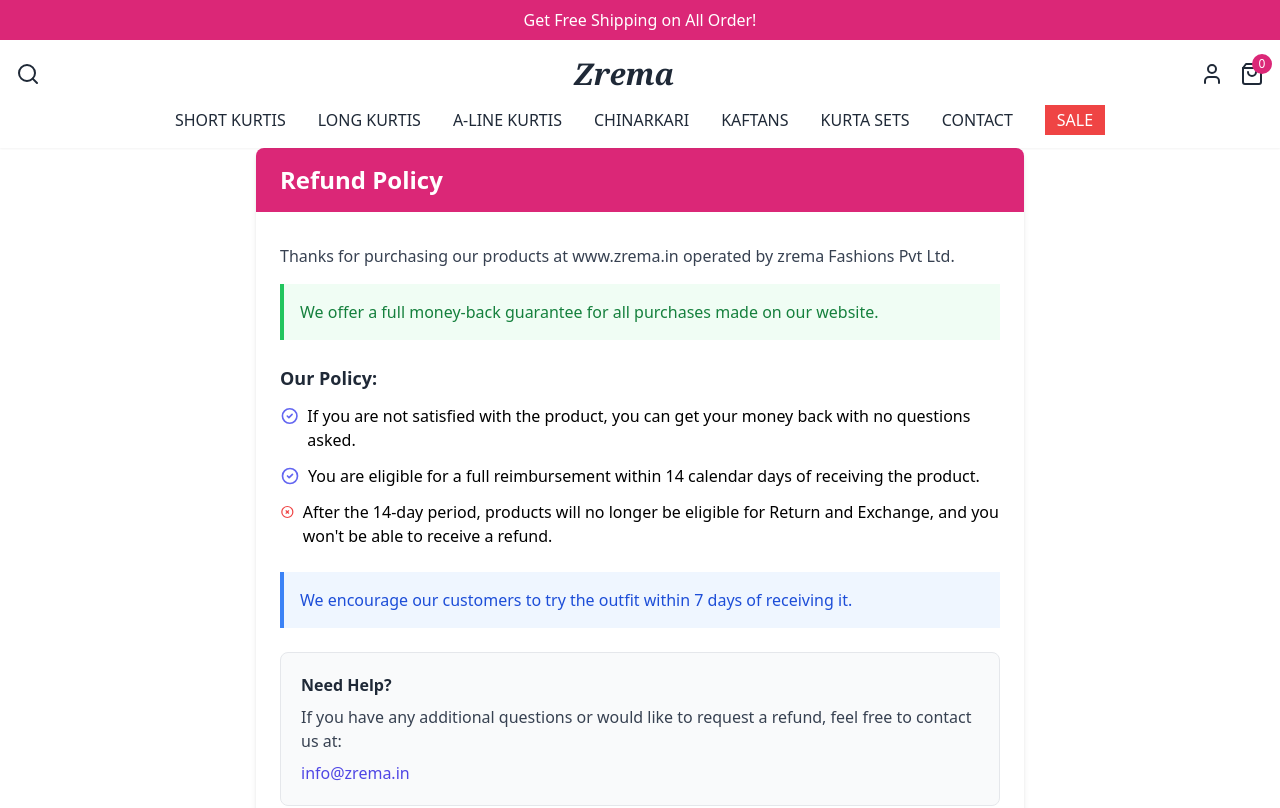
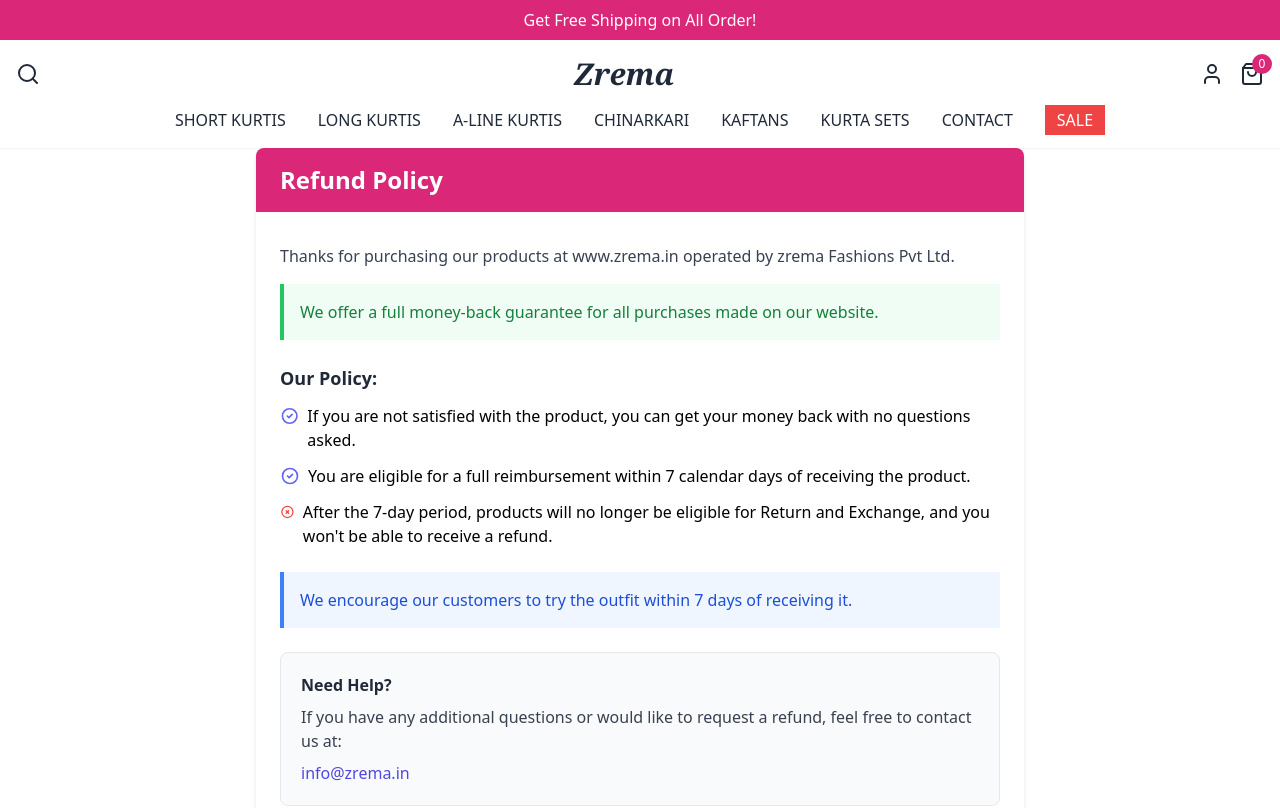
Before and after one commit to pushpraj9889/zrema-website, a React (Vite) app: page /refund_policy in a window 1280 px wide. Shown: the top 808 px of the page. Built offline with nearby package versions, Linux system fonts and the light colour scheme.

Commit message:
policy changes

```diff
--- a/src/pages/refundPolicy/index.jsx
+++ b/src/pages/refundPolicy/index.jsx
@@ -60,7 +60,7 @@ export default function RefundPolicy() {
               ></path>
             </svg>
             <span>
-              You are eligible for a full reimbursement within 14 calendar days
+              You are eligible for a full reimbursement within 7 calendar days
               of receiving the product.
             </span>
           </li>
@@ -79,7 +79,7 @@ export default function RefundPolicy() {
               ></path>
             </svg>
             <span>
-              After the 14-day period, products will no longer be eligible for
+              After the 7-day period, products will no longer be eligible for
               Return and Exchange, and you won't be able to receive a refund.
             </span>
           </li>
```
Also changed, not shown: 2 other files (tests, documents, lock files or other folders).
